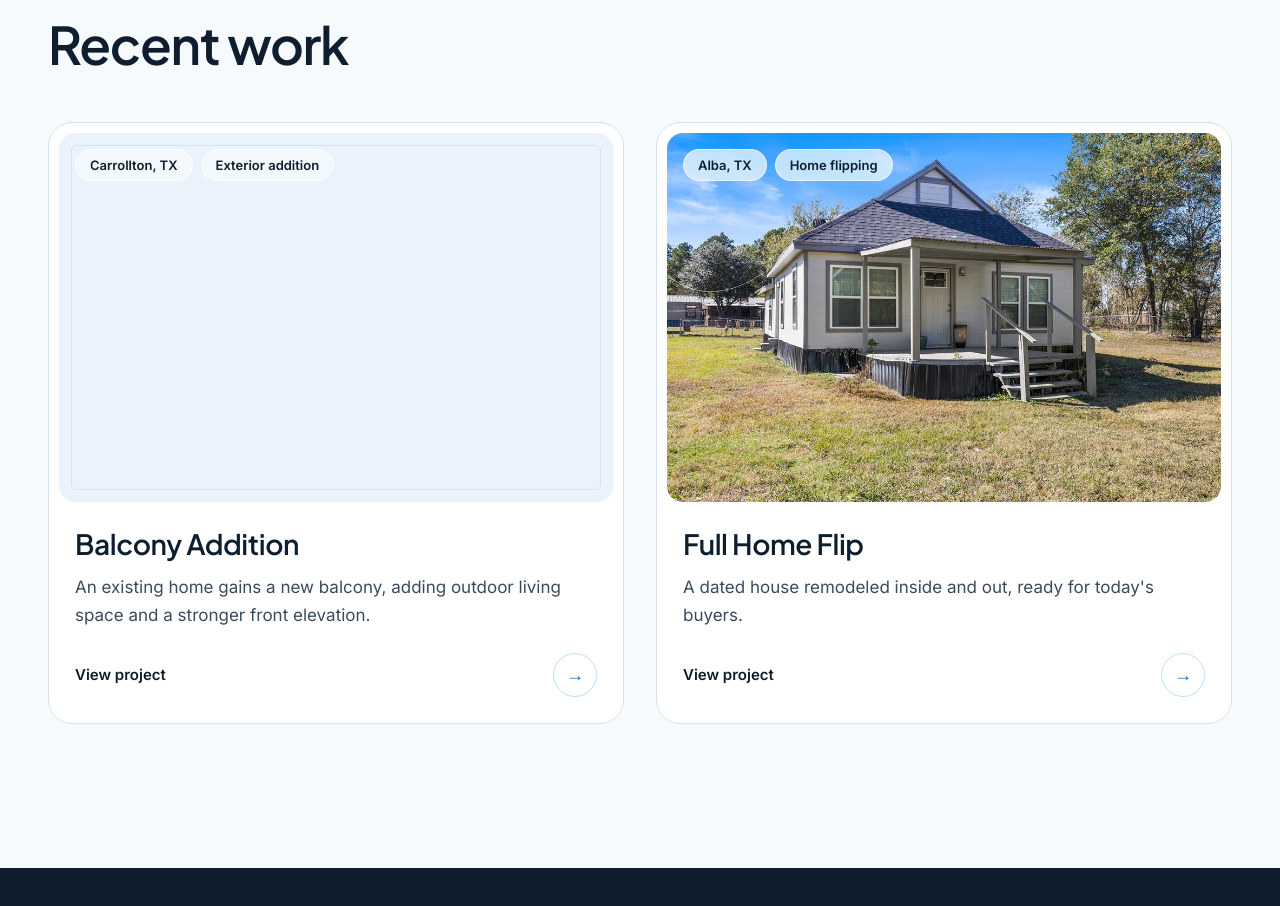
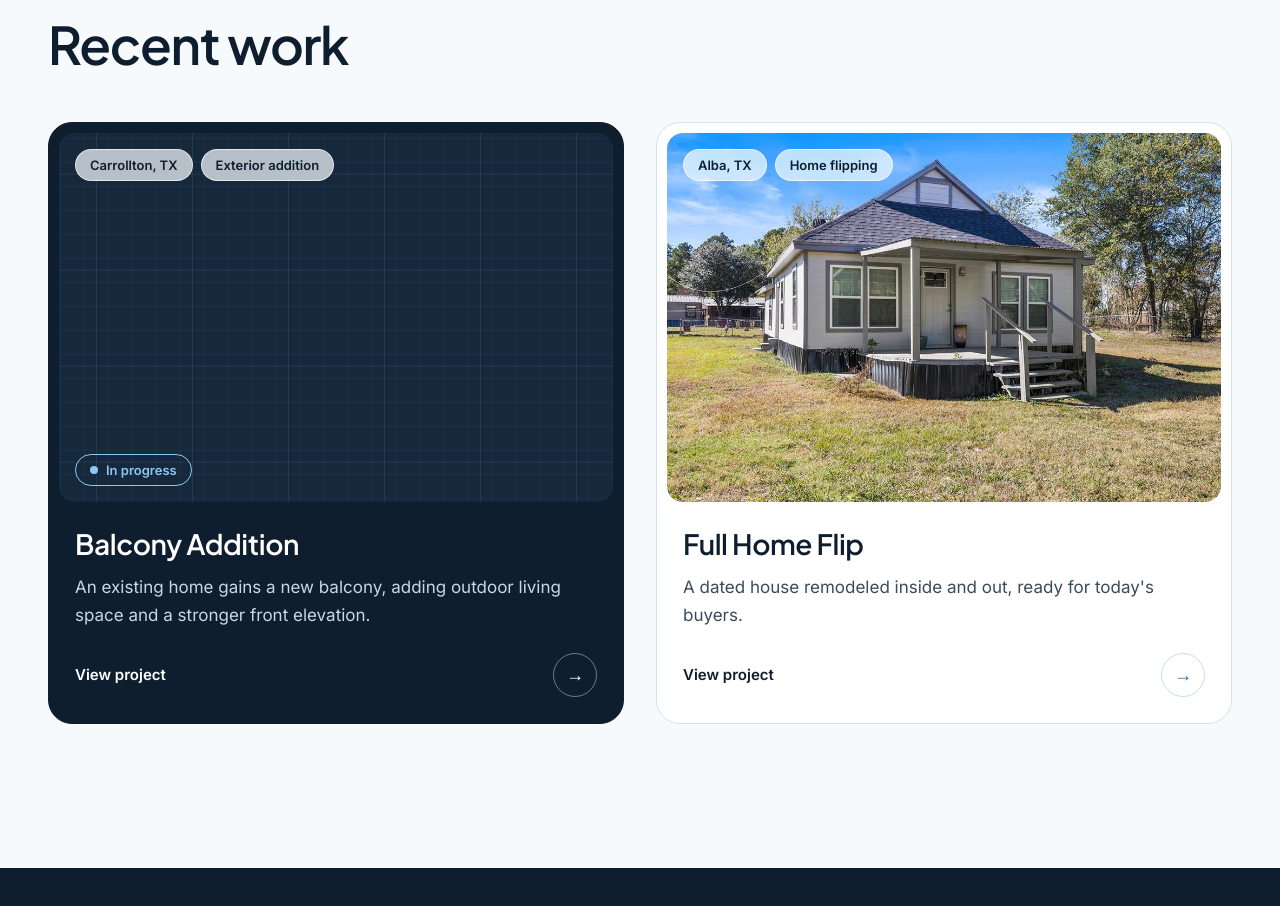
Before and after one commit to nrshagor/signature-remodelings, a Next.js app: page / in a window 1280 px wide. Shown: the part 3020-3926 px from the top of the page. Built offline with nearby package versions, Linux system fonts and the light colour scheme; no server answers.

Commit message:
feat: carrollton in progress with text-only project card

```diff
--- a/src/components/sections/FeaturedProjects.tsx
+++ b/src/components/sections/FeaturedProjects.tsx
@@ -11,6 +11,8 @@ export interface FeaturedProjectItem {
   title: string;
   /** City and type, e.g. ["Carrollton, TX", "Exterior addition"]. City only, never an address. */
   labels: string[];
+  /** Status chip, e.g. "In progress". */
+  badge?: string;
   text: string;
   /** Company photo only. */
   image?: ImageAsset;
@@ -55,6 +57,7 @@ export function FeaturedProjects({
                 ratio="3/2"
                 sizes="(min-width: 900px) 50vw, 100vw"
                 labels={item.labels}
+                badge={item.badge}
                 text={item.text}
                 linkLabel={linkLabel}
               />
--- a/src/components/ui/Card.module.css
+++ b/src/components/ui/Card.module.css
@@ -150,3 +150,102 @@
     transform: translateX(6px);
   }
 }
+
+/* ---------- Card without a photo (navy, same size) ---------- */
+
+.dark {
+  border-color: var(--color-ink);
+  background-color: var(--color-ink);
+}
+
+/* Where the photo would be: a quiet blueprint grid. */
+.panel {
+  position: relative;
+  height: 0;
+  overflow: hidden;
+  border-radius: 16px;
+  background-color: #16283b;
+  isolation: isolate;
+}
+
+.pattern {
+  position: absolute;
+  top: 0;
+  right: 0;
+  bottom: 0;
+  left: 0;
+  background-image:
+    linear-gradient(rgba(140, 200, 242, 0.1) 1px, transparent 1px),
+    linear-gradient(90deg, rgba(140, 200, 242, 0.1) 1px, transparent 1px),
+    linear-gradient(rgba(140, 200, 242, 0.05) 1px, transparent 1px),
+    linear-gradient(90deg, rgba(140, 200, 242, 0.05) 1px, transparent 1px);
+  background-size:
+    96px 96px,
+    96px 96px,
+    24px 24px,
+    24px 24px;
+  background-position: center;
+}
+
+/* Status chip: accent-light on navy (9.4:1). */
+.badge {
+  position: absolute;
+  bottom: var(--space-4);
+  left: var(--space-4);
+  z-index: 1;
+  display: inline-flex;
+  align-items: center;
+  padding: 6px 14px;
+  border: 1px solid var(--color-accent-light);
+  border-radius: 999px;
+  color: var(--color-accent-light);
+  font-size: 0.8125rem;
+  font-weight: 600;
+  line-height: 1.4;
+}
+
+.badge::before {
+  content: "";
+  width: 8px;
+  height: 8px;
+  margin-right: var(--space-2);
+  border-radius: 50%;
+  background-color: var(--color-accent-light);
+}
+
+/* On a white card (photo present) the chip sits above the title. */
+.badgeInline {
+  position: static;
+  align-self: flex-start;
+  margin-bottom: var(--space-3);
+  border-color: var(--color-accent);
+  color: var(--color-accent);
+}
+
+.badgeInline::before {
+  background-color: var(--color-accent);
+}
+
+.dark .title,
+.dark .more {
+  color: var(--color-white);
+}
+
+.dark .text {
+  color: var(--color-on-ink);
+}
+
+.dark .circle {
+  border-color: rgba(255, 255, 255, 0.4);
+  color: var(--color-white);
+}
+
+.dark .circle::before {
+  background-color: var(--color-accent-light);
+}
+
+@media (hover: hover) {
+  .dark:hover .circle {
+    color: var(--color-ink);
+  }
+}
--- a/src/components/ui/Card.tsx
+++ b/src/components/ui/Card.tsx
@@ -1,5 +1,6 @@
 import { TransitionLink as Link } from "@/components/motion/TransitionLink";
 import type { ImageAsset } from "@/content/types";
+import { GlassLabels } from "./GlassLabel";
 import { ImageFrame, type Ratio } from "./ImageFrame";
 import styles from "./Card.module.css";
 
@@ -11,17 +12,29 @@ interface CardProps {
   image?: ImageAsset;
   ratio?: Ratio;
   sizes: string;
-  /** Glass labels on the image, e.g. ["Carrollton, TX", "Exterior addition"]. */
+  /** Labels on the image, e.g. ["Carrollton, TX", "Exterior addition"]. */
   labels?: string[];
+  /** Status chip, e.g. "In progress". */
+  badge?: string;
   text?: string;
   /** Visible link text, e.g. "Explore". */
   linkLabel?: string;
 }
 
+/** Height ÷ width of the image area, so the photo-less card keeps the same size. */
+const ratioPadding: Record<Ratio, string> = {
+  "4/5": "125%",
+  "3/2": "66.6667%",
+  "16/10": "62.5%",
+  "16/9": "56.25%",
+  "1/1": "100%",
+};
+
 /**
- * White card with an inset image. The title link is stretched over the whole card, so
- * each card has a single link for keyboard and screen-reader users. Hover (pointer
- * devices only): lift, shadow, image zoom, arrow slide (Card.module.css).
+ * Project card. With a photo: white card with an inset image. Without one: a designed
+ * navy card of the same size (blueprint pattern where the photo would be), so a project
+ * without photos never looks empty. The title link is stretched over the whole card (one
+ * link per card). Hover (pointer devices only): lift, shadow, image zoom, arrow slide.
  */
 export function Card({
   title,
@@ -31,12 +44,15 @@ export function Card({
   ratio = "4/5",
   sizes,
   labels,
+  badge,
   text,
   linkLabel,
 }: CardProps) {
   const Title = `h${level}` as const;
+  const dark = !image;
   return (
-    <article className={styles.card} data-zoom-parent="">
+    <article className={dark ? `${styles.card} ${styles.dark}` : styles.card} data-zoom-parent="">
+      {image ? (
         <ImageFrame
           image={image}
           ratio={ratio}
@@ -45,7 +61,15 @@ export function Card({
           zoomOnHover
           className={styles.media}
         />
+      ) : (
+        <div className={styles.panel} style={{ paddingTop: ratioPadding[ratio] }}>
+          <div className={styles.pattern} aria-hidden="true" />
+          {labels && <GlassLabels items={labels} />}
+          {badge && <span className={styles.badge}>{badge}</span>}
+        </div>
+      )}
       <div className={styles.body}>
+        {image && badge && <span className={`${styles.badge} ${styles.badgeInline}`}>{badge}</span>}
         <Title className={styles.title}>
           <Link href={href} className={styles.link}>
             {title}
--- a/src/content/projects.ts
+++ b/src/content/projects.ts
@@ -43,10 +43,12 @@ export const projects: Project[] = [
     summary:
       "An existing home in Carrollton gains a new balcony, adding outdoor living space and a stronger front elevation.",
     goal: undefined,
+    // [DRAFT] (user, 2026-11-19).
     work: [
-      "The new balcony ties into the existing structure and matches the home's materials and lines.",
+      "The design adds a covered second-floor balcony at the back of the home, reached by a spiral staircase, with a covered patio below for outdoor living. Brick, railing and roofline are matched to the existing house so the addition looks like it was always there.",
     ],
-    progress: undefined,
+    // User, 2026-11-19. No images yet: the client's renderings come later.
+    progress: "in-progress",
     gallery: [],
     pairs: [],
     status: "draft",
--- a/src/lib/projectCards.ts
+++ b/src/lib/projectCards.ts
@@ -1,6 +1,7 @@
 // Server-only (uses lib/images): card data for projects.
 import type { FeaturedProjectItem } from "@/components/sections/FeaturedProjects";
 import type { Project } from "@/content/projects";
+import { projectPage } from "@/content/pages";
 import { available } from "./images";
 
 /** City and type only, never an address. Company photos only, never stock. */
@@ -9,6 +10,7 @@ export function projectCardItem(project: Project, text = project.summary): Featu
     slug: project.slug,
     title: project.title,
     labels: [project.city, project.type],
+    badge: project.progress === "in-progress" ? projectPage.progressLabels["in-progress"] : undefined,
     text,
     image: available(project.cardImage),
   };
```
Lines whose indentation alone changed are shown as unchanged.
